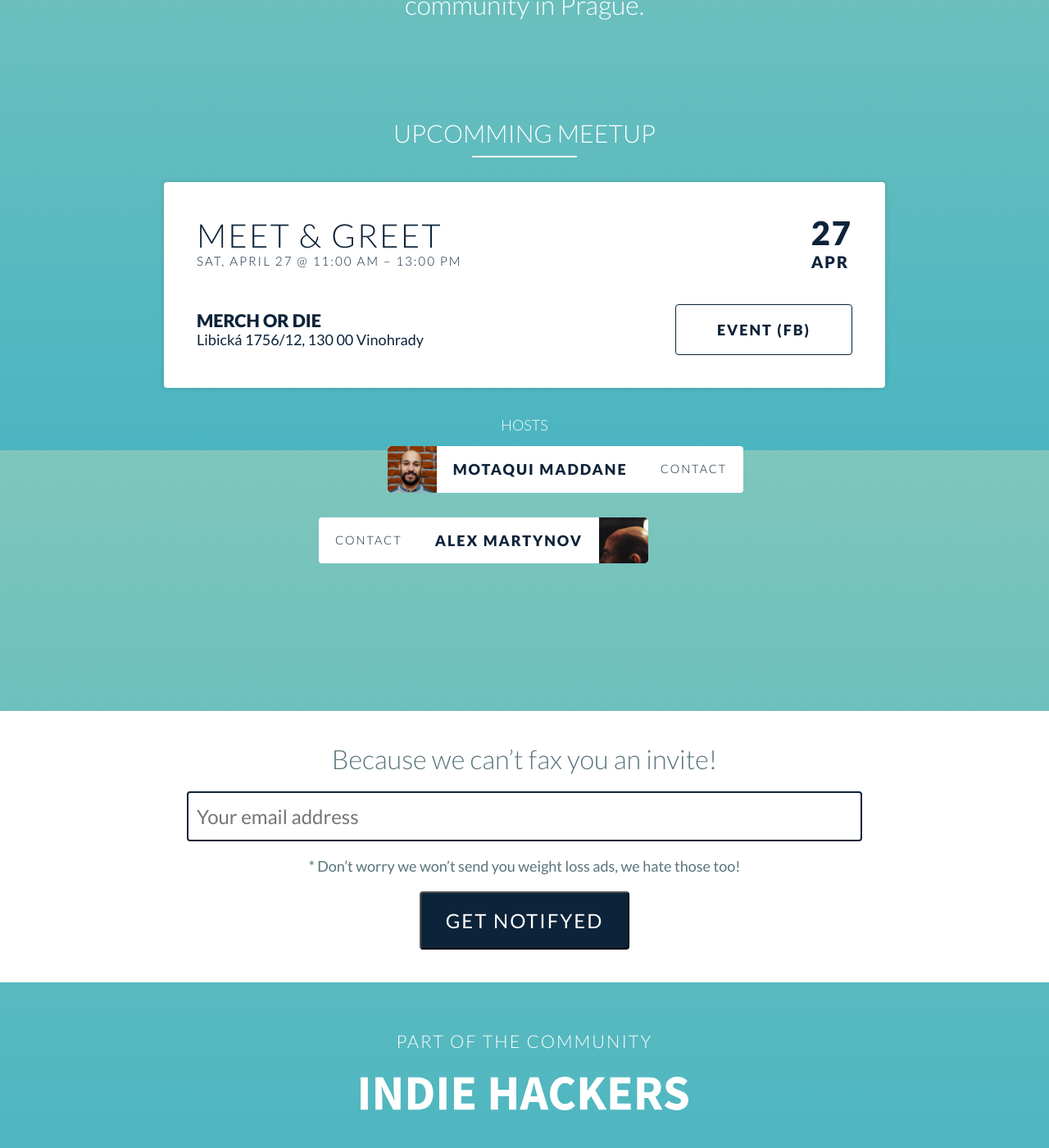
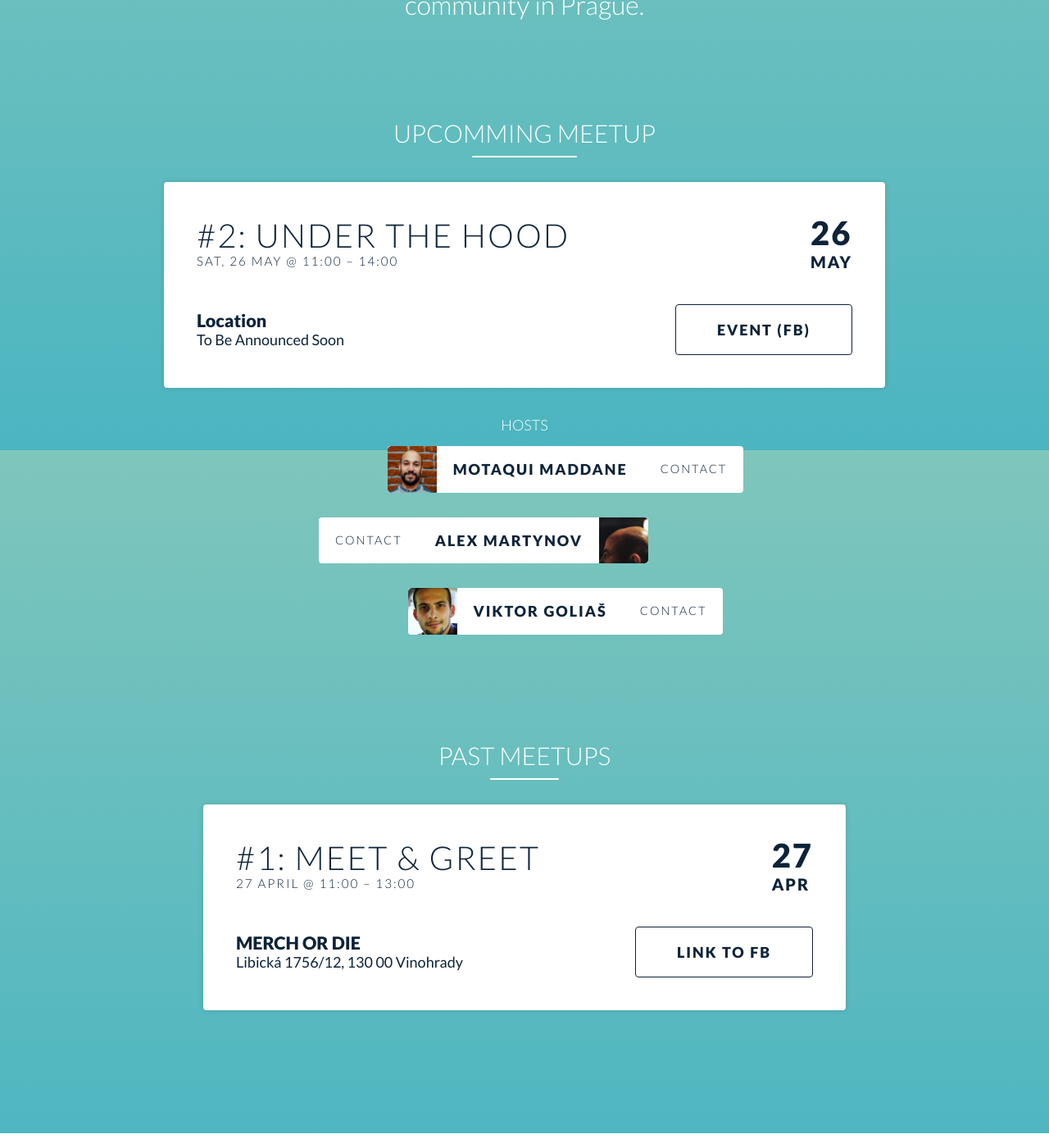
Before and after one commit to indie-makers/website, a Jekyll site: the page built from index.md, in a window 1280 px wide and 1400 px high, scrolled down 351 px. Shown: the whole window at 82% size. Built offline with Jekyll 4.4.1, drawn with Linux system fonts in a browser that asks for light colours.

Commit message:
Add the #2 meetup

```diff
--- a/_includes/signup.html
+++ b/_includes/signup.html
@@ -14,7 +14,7 @@
         <!-- real people should not fill this in and expect good things - do not remove this or risk form bot signups-->
         <div style="position: absolute; left: -5000px;" aria-hidden="true"><input type="text" name="b_bab459055ee0741c111906a95_a14c8ce424" tabindex="-1" value=""></div>
         <div class="subscription__info"> * Don’t worry we won’t send you weight loss ads, we hate those too! </div>
-        <input type="submit" value="GET NOTIFYED" name="subscribe" id="mc-embedded-subscribe" class="button">
+        <input type="submit" value="GET NOTIFIED" name="subscribe" id="mc-embedded-subscribe" class="button">
       </div>
   </form>
 </div>
--- a/_layouts/default.html
+++ b/_layouts/default.html
@@ -39,21 +39,21 @@
     <div class="event">
       <div class="event__header">
         <h2 class="event__header__title">
-          MEET & GREET
-          <div>Sat, April 27 @ 11:00 AM – 13:00 PM</div>
+          #2: UNDER THE HOOD
+          <div>Sat, 26 May @ 11:00 – 14:00</div>
         </h2>
         <div class="event__header__date">
-          27
-          <div>APR</div>
+          26
+          <div>MAY</div>
         </div>
       </div>
       <div class="event__info">
         <div class="event__info__location">
-          <div>MERCH OR DIE</div>
-          Libická 1756/12, 130 00 Vinohrady
+          <div>Location</div>
+          To Be Announced Soon
         </div>
 
-        <a class="event__info__cta" href="https://www.facebook.com/events/2155830861178145/" target="_blank">
+        <a class="event__info__cta" href="https://www.facebook.com/events/2582234642003412/" target="_blank">
           EVENT (FB)
         </a>
       </div>
@@ -75,9 +75,16 @@
         <span>ALEX MARTYNOV</span>
         <img src="{{ "/images/alex.jpg" | prepend: site.baseurl }}" alt="">
       </div>
+
+
+      <div class="host">
+        <img src="{{ "/images/viktor.jpg" | prepend: site.baseurl }}" alt="">
+        <span>VIKTOR GOLIAŠ</span>
+        <a href="mailto:golias.viktor@gmail.com?cc=maddane.info@gmail.com,alex@alexmartynov.com&subject=Indie%20Makers%20%E2%80%93%20IH%20Meetup%3A" target="_blank">CONTACT</a>
+      </div>
     </div>
 
-    <!-- <div class="events">
+    <div class="events">
       <h1 class="under">
         Past Meetups
       </h1>
@@ -85,8 +92,8 @@
       <div class="event">
         <div class="event__header">
           <h2 class="event__header__title">
-            MEET & GREET
-            <div>27 April @ 6PM - 9PM</div>
+            #1: MEET & GREET
+            <div>27 April @ 11:00 – 13:00</div>
           </h2>
           <div class="event__header__date">
             27
@@ -95,16 +102,16 @@
         </div>
         <div class="event__info">
           <div class="event__info__location">
-            <div>Node5</div>
-            Radlicka 50, 15000 Prague, Czech Republic.
+            <div>MERCH OR DIE</div>
+            Libická 1756/12, 130 00 Vinohrady
           </div>
 
-          <a class="event__info__cta" href="https://www.facebook.com/groups/2320354811623955/" target="_blank">
-            Link to IH
+          <a class="event__info__cta" href="https://www.facebook.com/events/2155830861178145/" target="_blank">
+            Link to FB
           </a>
         </div>
       </div>
-    </div> -->
+    </div>
 
     {% include signup.html %}
 
```
Also changed, not shown: images/viktor.jpg (added).
